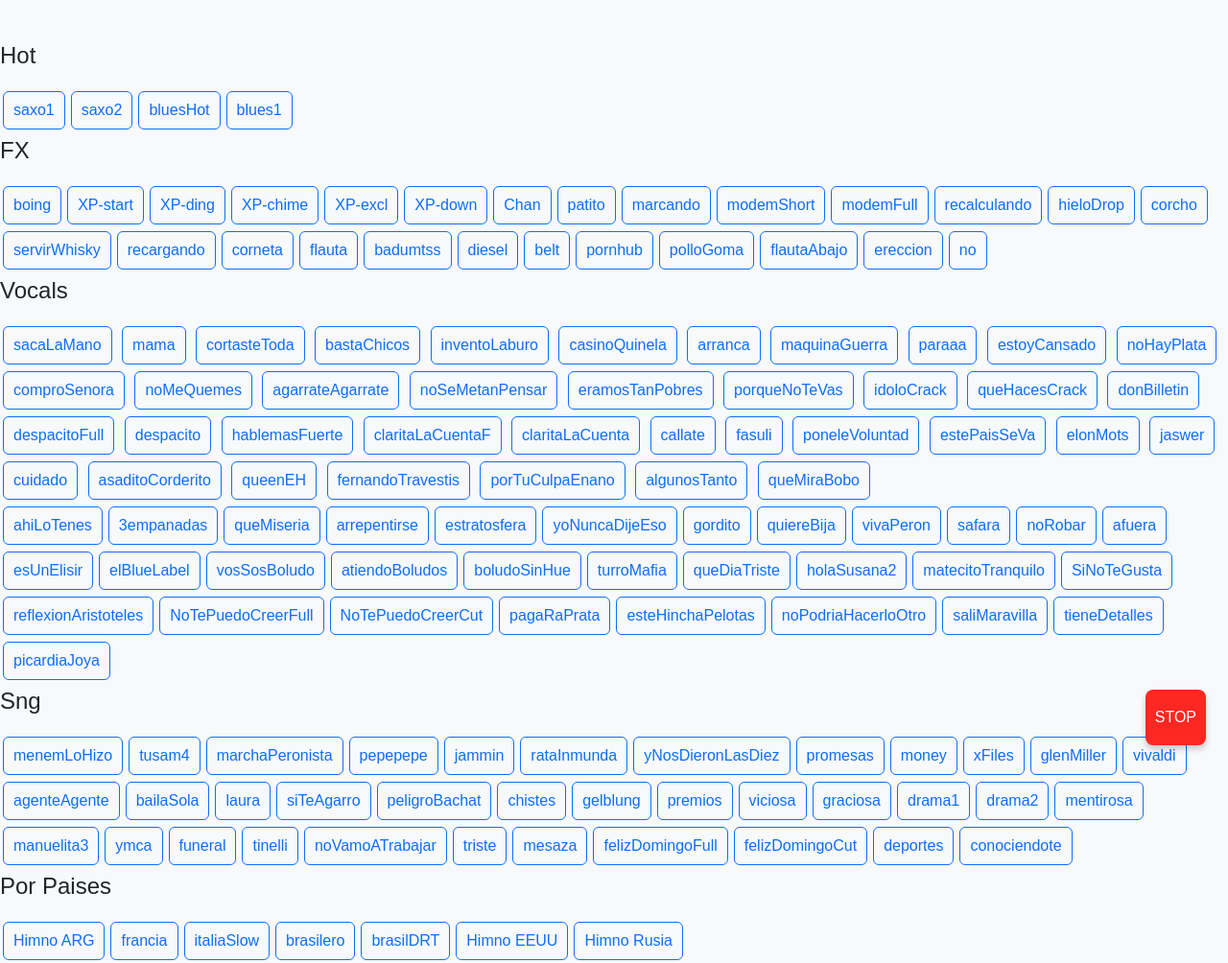
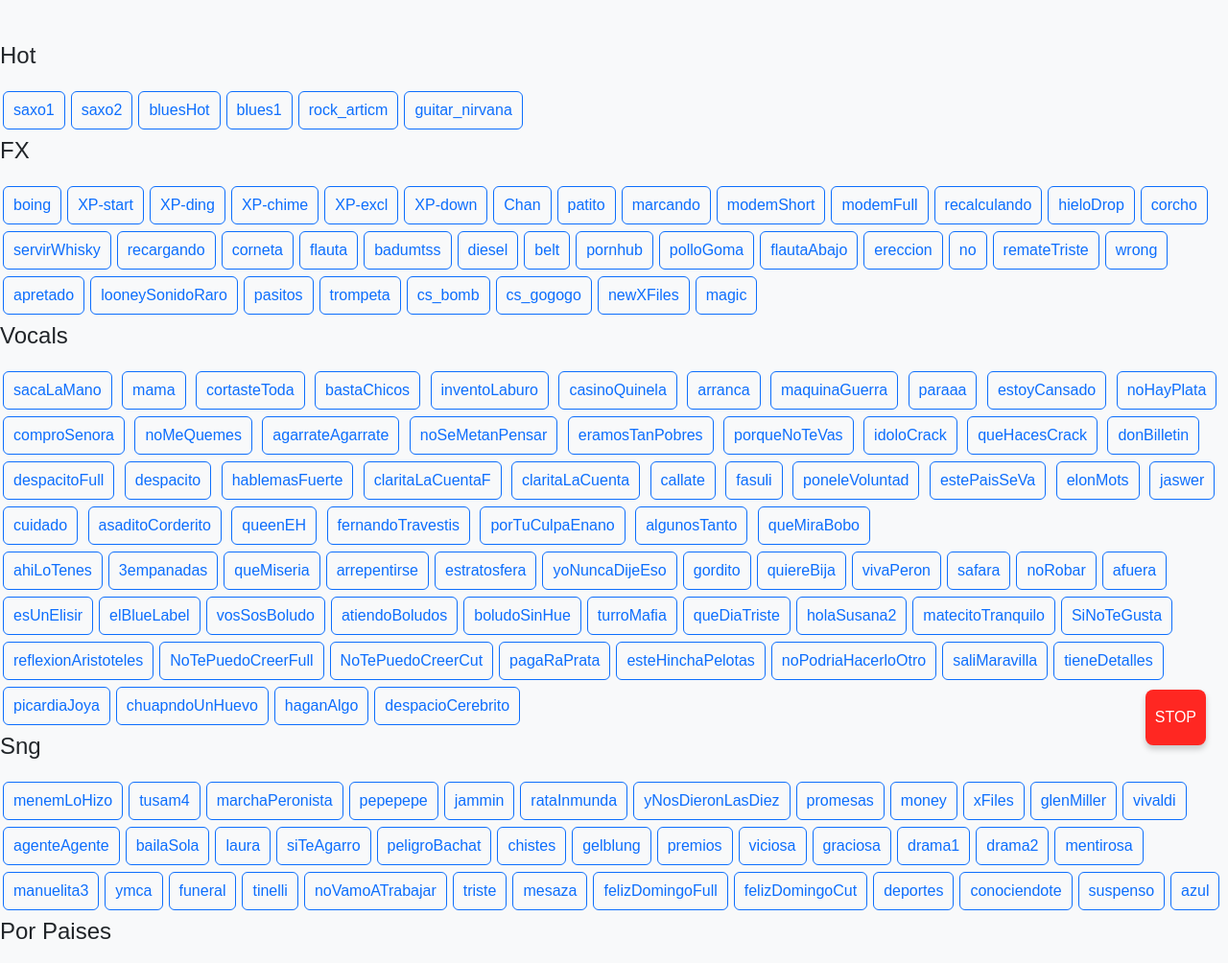
Before and after one commit to jcontreras1/botonera, a plain HTML site: page index.html in a window 1280 px wide. Shown: the top 1004 px of the page at 96% size. Drawn offline with Linux system fonts and the light colour scheme.

Commit message:
Actualización 22-09

```diff
--- a/index.html
+++ b/index.html
@@ -16,6 +16,8 @@
 			<button data-file="saxo2" class="h-100 btn btn-outline-primary reproducir col-6 col-md-3 col-lg-1 mb-1">saxo2</button>
 			<button data-file="bluesHot" class="h-100 btn btn-outline-primary reproducir col-6 col-md-3 col-lg-1 mb-1">bluesHot</button>
 			<button data-file="blues1" class="h-100 btn btn-outline-primary reproducir col-6 col-md-3 col-lg-1 mb-1">blues1</button>
+			<button data-file="rock_articm" class="h-100 btn btn-outline-primary reproducir col-6 col-md-3 col-lg-1 mb-1">rock_articm</button>
+			<button data-file="guitar_nirvana" class="h-100 btn btn-outline-primary reproducir col-6 col-md-3 col-lg-1 mb-1">guitar_nirvana</button>
 		</div>
 
 		<h4 class="mb-1">FX</h4>
@@ -46,6 +48,16 @@
 			<button data-file="flautaAbajo" class="h-100 btn btn-outline-primary reproducir col-6 col-md-3 col-lg-1 mb-1">flautaAbajo</button>
 			<button data-file="ereccion" class="h-100 btn btn-outline-primary reproducir col-6 col-md-3 col-lg-1 mb-1">ereccion</button>
 			<button data-file="no" class="h-100 btn btn-outline-primary reproducir col-6 col-md-3 col-lg-1 mb-1">no</button>
+			<button data-file="remateTriste" class="h-100 btn btn-outline-primary reproducir col-6 col-md-3 col-lg-1 mb-1">remateTriste</button>
+			<button data-file="wrong" class="h-100 btn btn-outline-primary reproducir col-6 col-md-3 col-lg-1 mb-1">wrong</button>
+			<button data-file="apretado" class="h-100 btn btn-outline-primary reproducir col-6 col-md-3 col-lg-1 mb-1">apretado</button>
+			<button data-file="looneySonidoRaro" class="h-100 btn btn-outline-primary reproducir col-6 col-md-3 col-lg-1 mb-1">looneySonidoRaro</button>
+			<button data-file="pasitos" class="h-100 btn btn-outline-primary reproducir col-6 col-md-3 col-lg-1 mb-1">pasitos</button>
+			<button data-file="trompeta" class="h-100 btn btn-outline-primary reproducir col-6 col-md-3 col-lg-1 mb-1">trompeta</button>
+			<button data-file="cs_bomb" class="h-100 btn btn-outline-primary reproducir col-6 col-md-3 col-lg-1 mb-1">cs_bomb</button>
+			<button data-file="cs_gogogo" class="h-100 btn btn-outline-primary reproducir col-6 col-md-3 col-lg-1 mb-1">cs_gogogo</button>
+			<button data-file="newXFiles" class="h-100 btn btn-outline-primary reproducir col-6 col-md-3 col-lg-1 mb-1">newXFiles</button>
+			<button data-file="magic" class="h-100 btn btn-outline-primary reproducir col-6 col-md-3 col-lg-1 mb-1">magic</button>
 		</div>
 
 		<h4 class="mb-1">Vocals</h4>
@@ -119,6 +131,9 @@
 			<button data-file="saliMaravilla" class="h-100 btn btn-outline-primary reproducir col-6 col-md-3 col-lg-1 mb-1">saliMaravilla</button>
 			<button data-file="tieneDetalles" class="h-100 btn btn-outline-primary reproducir col-6 col-md-3 col-lg-1 mb-1">tieneDetalles</button>
 			<button data-file="picardiaJoya" class="h-100 btn btn-outline-primary reproducir col-6 col-md-3 col-lg-1 mb-1">picardiaJoya</button>
+			<button data-file="chuapndoUnHuevo" class="h-100 btn btn-outline-primary reproducir col-6 col-md-3 col-lg-1 mb-1">chuapndoUnHuevo</button>
+			<button data-file="haganAlgo" class="h-100 btn btn-outline-primary reproducir col-6 col-md-3 col-lg-1 mb-1">haganAlgo</button>
+			<button data-file="despacioCerebrito" class="h-100 btn btn-outline-primary reproducir col-6 col-md-3 col-lg-1 mb-1">despacioCerebrito</button>
 		</div>
 
 		<h4>Sng</h4>
@@ -159,6 +174,8 @@
 			<button data-file="felizDomingoCut" class="h-100 btn btn-outline-primary reproducir col-6 col-md-3 col-lg-1 mb-1">felizDomingoCut</button>
 			<button data-file="deportes" class="h-100 btn btn-outline-primary reproducir col-6 col-md-3 col-lg-1 mb-1">deportes</button>
 			<button data-file="conociendote" class="h-100 btn btn-outline-primary reproducir col-6 col-md-3 col-lg-1 mb-1">conociendote</button>
+			<button data-file="suspenso" class="h-100 btn btn-outline-primary reproducir col-6 col-md-3 col-lg-1 mb-1">suspenso</button>
+			<button data-file="azul" class="h-100 btn btn-outline-primary reproducir col-6 col-md-3 col-lg-1 mb-1">azul</button>
 		</div>
 
 		<h4>Por Paises</h4>
```
Also changed, not shown: 18 other files.
